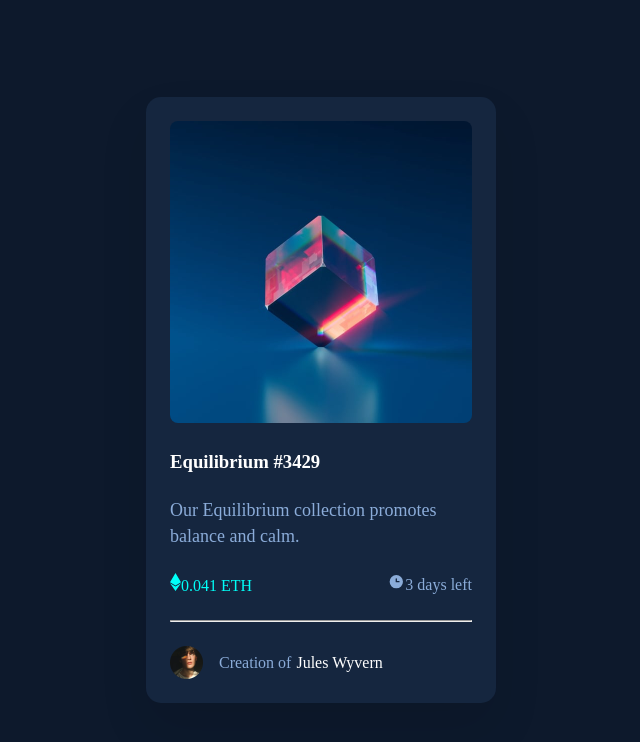
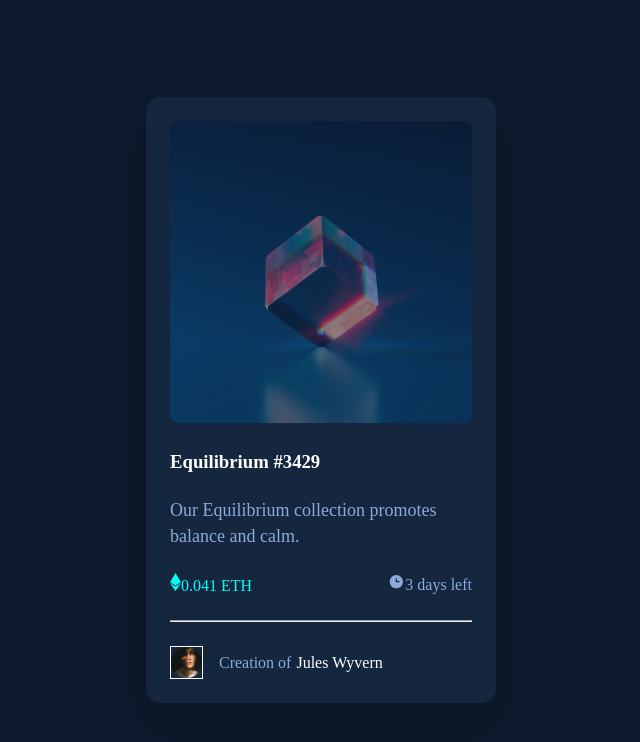
Before and after one commit to gilmore-1/nft-preview-card, a React (Vite) app: page / in a window 1280 px wide. Shown: the top 742 px of the page, without its empty margins (319-959 px from the left). Built offline with nearby package versions, Linux system fonts and the light colour scheme.

Commit message:
Equilibrium Image Hover Fixes #1

```diff
--- a/src/components/Card/CardStyled.ts
+++ b/src/components/Card/CardStyled.ts
@@ -11,9 +11,10 @@ export const Card = styled.div`
 `;
 export const ImageOne = styled.img`
   width: 100%;
-  heigth: 100%;
+  height: 100%;
   border-radius: 8px;
   cursor: pointer;
+  opacity: 0.5;
   background-color: #00FFF8;
 
   :hover {
@@ -56,8 +57,8 @@ export const HR = styled.hr`
 `;
 export const ImageTwo = styled.img`
   width: 33px;
-  heigth: 33px;
-  border: 1px solid #FFFFF;
+  height: 33px;
+  border: 1px solid #FFFFFF;
 `;
 export const Footer = styled.footer`
   margin-top: 24px;
```
